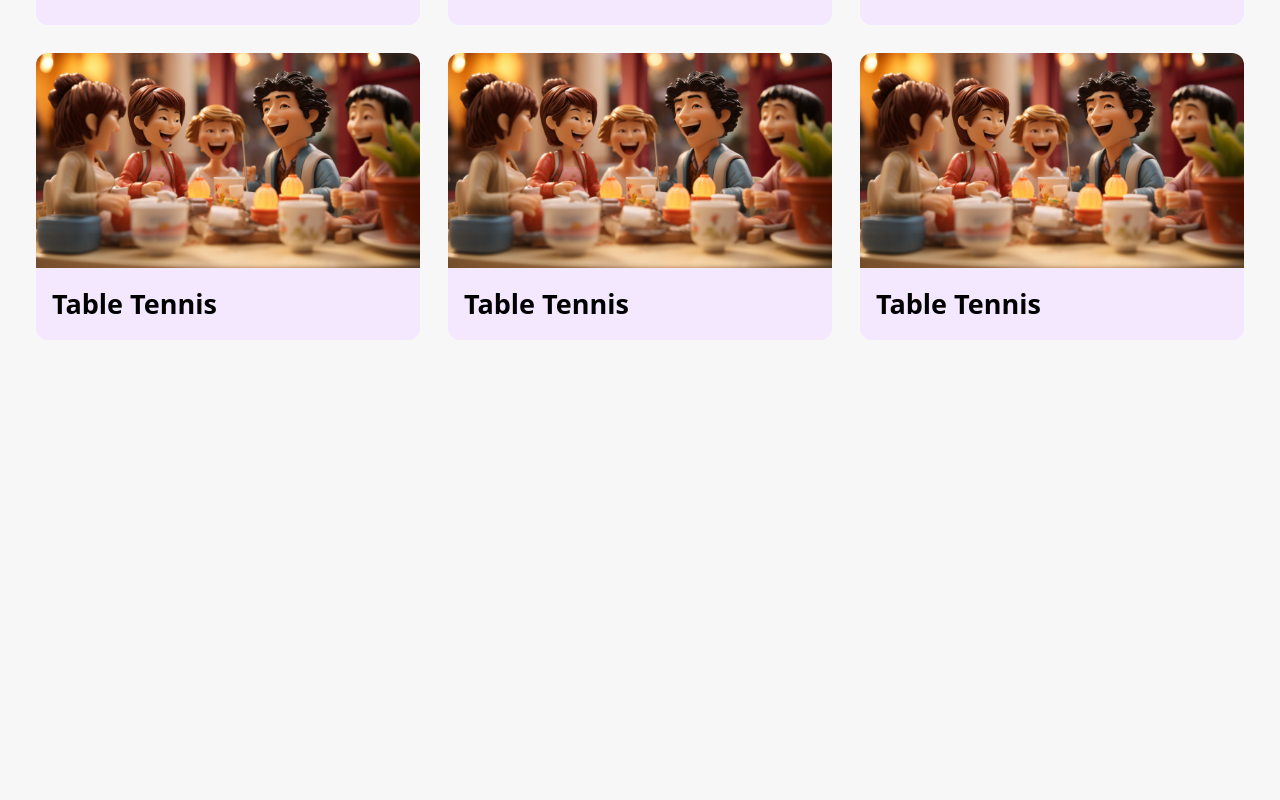
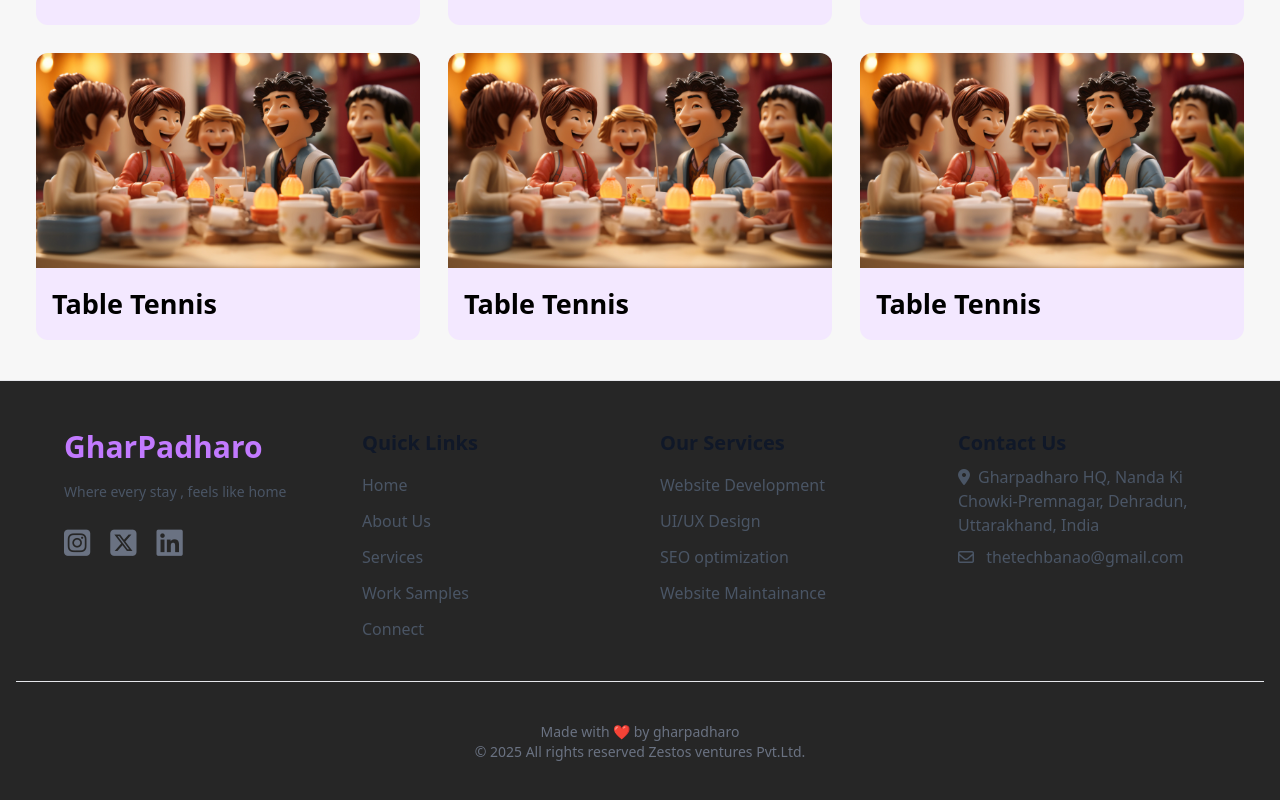
Before and after one commit to Pritammandal77/gharpadharo-club, a React (Vite) app: page / in a window 1280 px wide. Shown: the part 1921-2721 px from the top of the page. Before the commit the page ends 2301 px from the top, so only its background shows below. Built offline with nearby package versions, Linux system fonts and the light colour scheme; a web font is replaced by a local one.

Commit message:
added footer

```diff
--- a/index.html
+++ b/index.html
@@ -5,6 +5,11 @@
   <meta charset="UTF-8" />
   <link rel="icon" type="image/svg+xml" href="/vite.svg" />
   <meta name="viewport" content="width=device-width, initial-scale=1.0" />
+
+  <!-- font awesome for icons -->
+  <link rel="stylesheet" href="https://cdnjs.cloudflare.com/ajax/libs/font-awesome/6.5.2/css/all.min.css"
+    integrity="sha512-SnH5WK+bZxgPHs44uWIX+LLJAJ9/2PkPKZ5QiAj6Ta86w+fsb2TkcmfRyVX3pBnMFcV7oQPJkl9QevSCWr3W6A=="
+    crossorigin="anonymous" referrerpolicy="no-referrer" />
 
   <!-- Manrope font -->
   <link rel="preconnect" href="https://fonts.googleapis.com">
--- a/package.json
+++ b/package.json
@@ -14,6 +14,7 @@
     "framer-motion": "^12.23.12",
     "react": "^19.1.0",
     "react-dom": "^19.1.0",
+    "react-router-dom": "^7.8.0",
     "tailwindcss": "^4.1.11"
   },
   "devDependencies": {
--- a/src/App.jsx
+++ b/src/App.jsx
@@ -6,6 +6,7 @@ import Header from './components/Header'
 import Home from './pages/Home'
 import Events from './pages/Events'
 import UpcomingEvents from './pages/UpcomingEvents'
+import Footer from './components/Footer'
 
 function App() {
   const [count, setCount] = useState(0)
@@ -16,6 +17,7 @@ function App() {
       <Home/>
       <Events/>
       <UpcomingEvents/>
+      <Footer/>
     </>
   )
 }
--- /dev/null
+++ b/src/components/Footer.jsx
@@ -0,0 +1,160 @@
+import React from "react";
+import { useNavigate } from "react-router-dom";
+
+const Footer = () => {
+
+    return (
+        <>
+            <footer className="bg-[#262626] text-gray-900 dark:text-white py-12 px-4 font-inter border-t border-gray-200 dark:border-gray-800">
+                <div className="container mx-auto grid grid-cols-1 md:grid-cols-2 lg:grid-cols-4 gap-10 md:w-[90vw]">
+                    <div className="space-y-4">
+                        <div className="flex items-center space-x-2">
+                            <h3 className="text-3xl font-extrabold text-purple-400">
+                                GharPadharo
+                            </h3>
+                        </div>
+                        <p className="text-gray-600 dark:text-gray-300 text-sm leading-relaxed">
+                            Where every stay , feels like home
+                        </p>
+                        <div className="flex space-x-5 pt-2">
+                            <a
+                                href="https://www.instagram.com/tech_banao?igsh=cmo1OWcyNGI0bWM="
+                                target="_blank"
+                                className="text-gray-500 hover:text-blue-600 dark:text-gray-400 dark:hover:text-purple-500 transition-transform transform hover:scale-110"
+                            >
+                                <i className="fa-brands fa-square-instagram text-[30px]"></i>
+                            </a>
+                            <a
+                                href="#"
+                                className="text-gray-500 hover:text-blue-600 dark:text-gray-400 dark:hover:text-purple-500 transition-transform transform hover:scale-110"
+                            >
+                                <i className="fa-brands fa-square-x-twitter text-[30px]"></i>
+                            </a>
+                            <a
+                                href="#"
+                                className="text-gray-500 hover:text-blue-600 dark:text-gray-400 dark:hover:text-purple-500 transition-transform transform hover:scale-110"
+                            >
+                                <i className="fa-brands fa-linkedin text-[30px]"></i>
+                            </a>
+                        </div>
+                    </div>
+
+                    { }
+                    <div className="space-y-4">
+                        <h3 className="text-xl font-bold text-gray-900 dark:text-gray-100">
+                            Quick Links
+                        </h3>
+                        <ul className="space-y-3">
+                            <li>
+                                <a
+                                    href="#home"
+                                    className="text-gray-600 dark:text-gray-300 hover:text-blue-600 dark:hover:text-purple-500 transition-colors duration-300"
+                                >
+                                    Home
+                                </a>
+                            </li>
+                            <li>
+                                <a
+                                    href="#aboutus"
+                                    className="text-gray-600 dark:text-gray-300 hover:text-blue-600 dark:hover:text-purple-500 transition-colors duration-300"
+                                >
+                                    About Us
+                                </a>
+                            </li>
+                            <li>
+                                <a
+                                    href="#services"
+                                    className="text-gray-600 dark:text-gray-300 hover:text-blue-600 dark:hover:text-purple-500 transition-colors duration-300"
+                                >
+                                    Services
+                                </a>
+                            </li>
+                            <li>
+                                <a
+                                    href="#worksamples"
+                                    className="text-gray-600 dark:text-gray-300 hover:text-blue-600 dark:hover:text-purple-500 transition-colors duration-300"
+                                >
+                                    Work Samples
+                                </a>
+                            </li>
+                            <li>
+                                <a
+                                    href="#contactus"
+                                    className="text-gray-600 dark:text-gray-300 hover:text-blue-600 dark:hover:text-purple00 transition-colors duration-300"
+                                >
+                                    Connect
+                                </a>
+                            </li>
+                        </ul>
+                    </div>
+
+                    { }
+                    <div className="space-y-4">
+                        <h3 className="text-xl font-bold text-gray-900 dark:text-gray-100">
+                            Our Services
+                        </h3>
+                        <ul className="space-y-3">
+                            <li onClick={() => nav(`webdev`)}>
+                                <a className="text-gray-600 dark:text-gray-300 hover:text-blue-600 dark:hover:text-purple-500 transition-colors duration-300">
+                                    Website Development
+                                </a>
+                            </li>
+                            <li onClick={() => nav(`uiux`)}>
+                                <a className="text-gray-600 dark:text-gray-300 hover:text-blue-600 dark:hover:text-purple-500 transition-colors duration-300">
+                                    UI/UX Design
+                                </a>
+                            </li>
+                            <li onClick={() => nav(`seo`)}>
+                                <a className="text-gray-600 dark:text-gray-300 hover:text-blue-600 dark:hover:text-purple-500 transition-colors duration-300">
+                                    SEO optimization
+                                </a>
+                            </li>
+                            <li onClick={() => nav(`support`)}>
+                                <a className="text-gray-600 dark:text-gray-300 hover:text-blue-600 dark:hover:text-purple-500 transition-colors duration-300">
+                                    Website Maintainance
+                                </a>
+                            </li>
+                            <li>
+                                <a className="text-gray-600 dark:text-gray-300 hover:text-blue-600 dark:hover:text-purple-500 transition-colors duration-300"></a>
+                            </li>
+                        </ul>
+                    </div>
+
+                    { }
+                    <div className="space-y-2">
+                        <h3 className="text-xl font-bold text-gray-900 dark:text-gray-100">
+                            Contact Us
+                        </h3>
+                        <p className="text-gray-600 dark:text-gray-300">
+                            <i class="fa-solid fa-location-dot pr-2"></i>
+                            Gharpadharo HQ, Nanda Ki Chowki-Premnagar, Dehradun,
+                            Uttarakhand, India
+                        </p>
+                        <p className="text-gray-600 dark:text-gray-300">
+                            <a href="mailto:gharpadharo@gmail.com">
+                                <i class="fa-regular fa-envelope pr-2"></i> thetechbanao@gmail.com
+                            </a>
+                        </p>
+
+                        {/* <p>Phone</p>
+            <div className="flex flex-col text-gray-600 dark:text-gray-300 text-[14px]">
+              <a href="tel:+917720803593">+91 77208 03593</a>
+              <a href="tel:+917517246260">+91 75172 46260</a>
+            </div> */}
+                    </div>
+                </div>
+
+                { }
+                <div className="text-center text-gray-500 dark:text-gray-400 text-sm pt-10 mt-10 border-t border-gray-200 dark:border-gray-700">
+                    <p>Made with ❤️ by gharpadharo</p>
+                    <p>
+                        &copy; {new Date().getFullYear()} All rights reserved Zestos ventures Pvt.Ltd.
+                    </p>
+                    {/* <p className="mt-1">Designed with <span className="text-red-500">&hearts;</span> by Your Company</p> */}
+                </div>
+            </footer>
+        </>
+    );
+};
+
+export default Footer;
```
Also changed, not shown: 1 other file (tests, documents, lock files or other folders).
